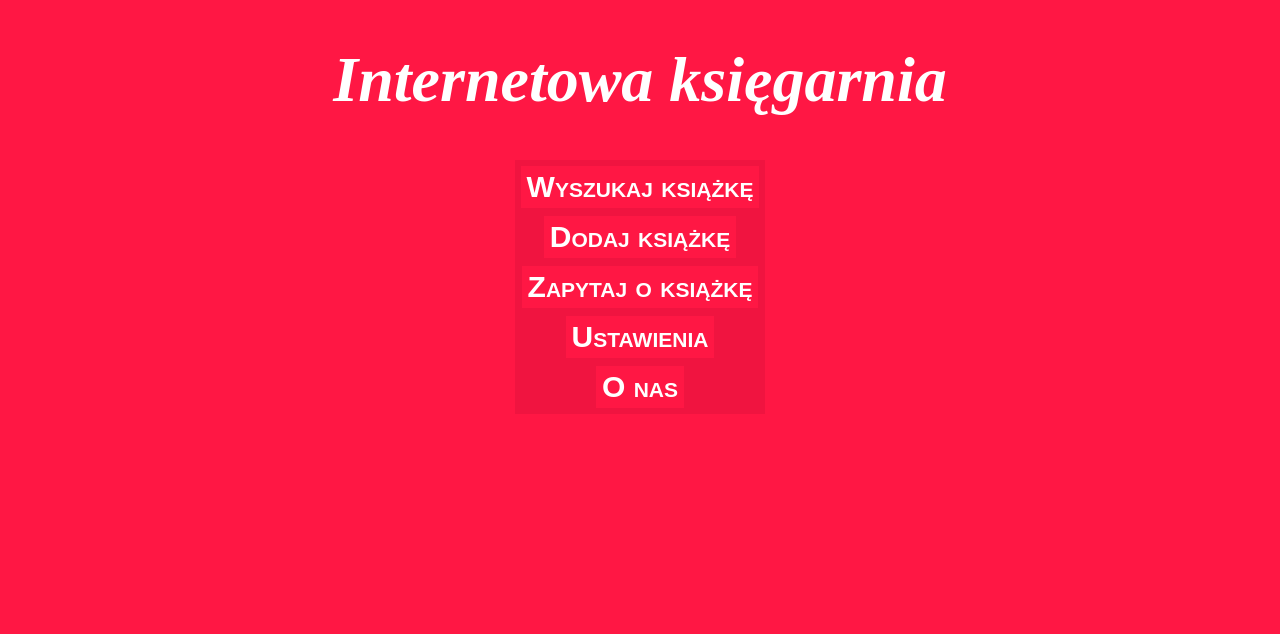
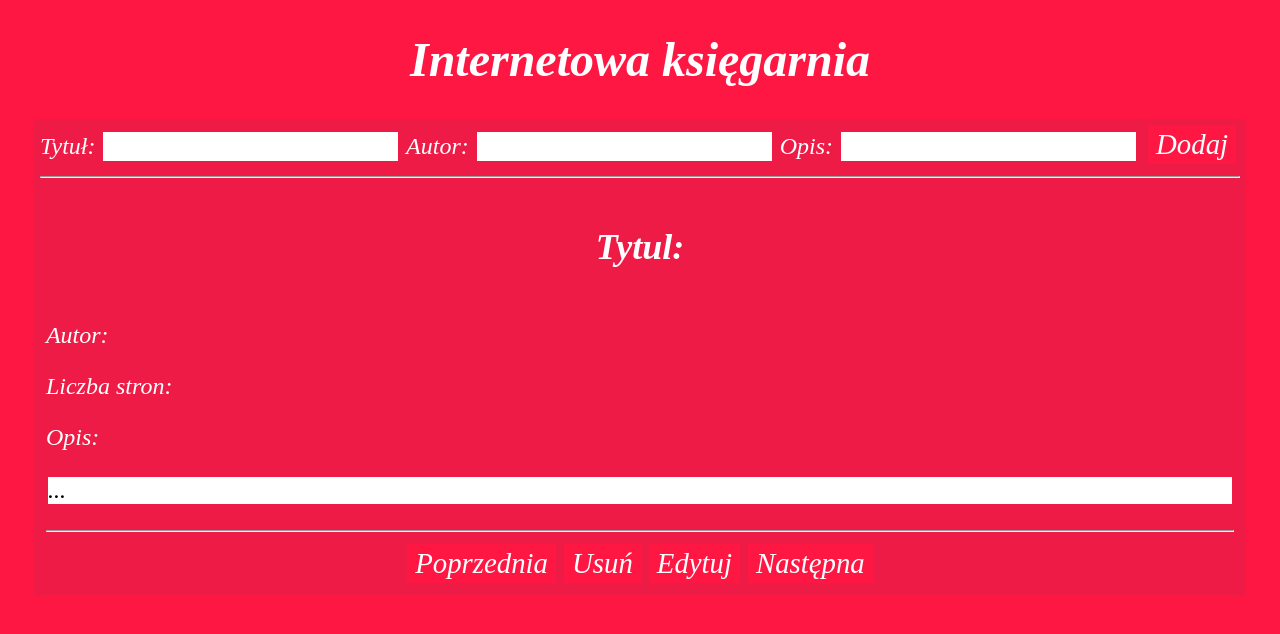
Before and after one commit to kaczmarczykaleks21-bot/booksWeb, a plain HTML site: page frontend/index.html in a window 1280 px wide. Drawn offline with Linux system fonts and the light colour scheme.

Commit message:
restrukturyzacja aplikacji

```diff
--- a/frontend/html/addBook/addBook.css
+++ /dev/null
@@ -1,29 +0,0 @@
-body {
-    background-color: #FF1744;
-    color: white;
-    font:
-    italic 2rem "Fira Sans",
-    serif;
-}
-
-h1 {
-    text-align: center;
-}
-
-.container {
-    display: flex;
-    justify-content: center;
-    align-items: center;
-}
-
-.subContainer {
-    background-color: #f01440;
-    border: solid 2px #f01440;
-    padding: 20px;
-}
-
-.inputs {
-    background-color: #FF1744;
-    padding: 6px;
-    margin-bottom: 8px;
-}
--- a/frontend/html/browser/wyszukiwarka.js
+++ /dev/null
@@ -1,2 +0,0 @@
-console.log('Js!')
-'use strict';
--- a/frontend/html/browser/wyszukiwarkaStyle.css
+++ /dev/null
@@ -1,73 +0,0 @@
-body {
-    background-color: #FF1744;
-    color: white;
-    font:
-    italic 2rem "Fira Sans",
-    serif;
-}
-
-.container {
-    display: flex;
-    justify-content: center;
-    align-items: center;
-}
-
-#displayInfo {
-   background-color: #f01440;
-   color: white;
-   padding: 4px;
-   margin-left: 4px;
-   margin-right: 4px;
-}
-
-h1, h2 {
-    text-align: center;
-}
-
-.arrow1{
-  position: relative;
-  margin:0;
-  width:60px;
-  height: 60px;
-  border-left: 10px solid #fff;
-  border-bottom: 10px solid #fff;
-  transform: rotate(45deg);
-  opacity: .8;
-}
-
-.arrow2{
-  position: relative;
-  margin:0;
-  width:60px;
-  height: 60px;
-  border-right: 10px solid #fff;
-  border-bottom: 10px solid #fff;
-  transform: rotate(-45deg);
-  opacity: .8;
-
-}
-
-.arrow1:hover , .arrow2:hover{
-    cursor: pointer;
-    opacity: 1;
-}
-
-.borrowBtn {
-    font: small-caps bold 16px/1 sans-serif;
-    background-color: #FF1744;
-    border: solid 2px black;
-    color: black;
-}
-
-.borrowBtn:hover {
-    font: small-caps bold 16px/1 sans-serif;
-    background-color: #FF1744;
-    border: solid 2px white;
-    color: white;
-    cursor: pointer;
-}
-
-#centerSpan {
-    display: flex;
-    justify-content: center;
-}
--- a/frontend/html/workInProgress/workInProgressStyle.css
+++ /dev/null
@@ -1,11 +0,0 @@
-body {
-    background-color: #FF1744;
-    color: white;
-    font:
-    italic 2rem "Fira Sans",
-    serif;
-}
-
-h1,p {
-    text-align: center;
-}
--- a/frontend/index.html
+++ b/frontend/index.html
@@ -7,36 +7,39 @@
         <meta name="viewport" content="width=device-width, initial-scale=1">
     </head>
     <body>
+        <h1>Internetowa księgarnia</h1>
+        <div class="container">
+            <div class="subContainer">
+            <div class="bookForm">
+                <form>
+                    <label for="title">Tytuł:</label>
+                    <input type="text" name="title" class="inputs" required>
+                    <label for="author">Autor:</label>
+                    <input type="text" name="author" class="inputs" required>
+                    <label for="description">Opis:</label>
+                    <input type="text" name="description" class="inputs" required>
+                    <button class="addBtn">Dodaj</button>
+                </form>
+                <hr>
+            </div>
 
-        <h1>Internetowa księgarnia</h1>
-
-        <div class="container">
-            <div class="buttonContainer">
-                <div class="centerDiv">
-
-
-                    <a href="/frontend/html/browser/wyszukiwarka.html"><button class="buttons" onclick=""> Wyszukaj książkę</button></a>
-
-                </div>
-
-                <div class="centerDiv">
-                    <a href="/frontend/html/addBook/addBook.html"><button class="buttons">Dodaj książkę</button></a>
-                </div>
-
-                <div class="centerDiv">
-                        <a href="#"><button class="buttons">Zapytaj o książkę</button></a>
-                </div>
-
-                <div class="centerDiv">
-                        <a href="#"><button class="buttons">Ustawienia</button></a>
-                </div>
-
-                <div class="centerDiv">
-                        <a href="#"><button class="buttons">O nas</button></a>
-                </div>
-
+        <div class="displayBooks">
+            <div id="displayInfo">
+                <span class="centerSpan"><h2 class="bookTitle">Tytul:</h2></span>
+                <span><p class="bookAuthor">Autor:</p></span>
+                <span><p class="numberOfPages">Liczba stron:</p></span>
+                <span><p>Opis:</p></span>
+                <p class="bookDescryption">...</p>
+                <hr>
+            <span class="centerBtns" id="centerSpan">
+                <span class="buttons">
+                    <button class="previousBtn">Poprzednia</button><button class="deleteBtn">Usuń</button><button class="edit">Edytuj</button><button class="nextBtn">Następna</button>
+                </span>
+            </span>
             </div>
         </div>
+        </div>
+        </div>
     </body>
-    <script src="index.js"></script>
+    <script src="script.js"></script>
 </html>
--- a/frontend/index.js
+++ /dev/null
@@ -1,2 +0,0 @@
-console.log('JS!')
-'use strict';
--- /dev/null
+++ b/frontend/script.js
@@ -0,0 +1 @@
+'use strict';
--- a/frontend/style.css
+++ b/frontend/style.css
@@ -2,7 +2,7 @@ body {
     background-color: #FF1744;
     color: white;
     font:
-    italic 2rem "Fira Sans",
+    italic 1.5rem "Fira Sans",
     serif;
 }
 
@@ -16,35 +16,69 @@ h1 {
     align-items: center;
 }
 
-.buttonContainer {
-    background-color: #f01440;
+.subContainer {
+    background-color: #ed1b45;
     color: white;
-    border: solid 2px #f01440;
+    padding:6px;
 }
 
-.noUnderline{
-        text-decoration: none;
-        color: white;
-}
-
-.buttons {
-    background-color: #FF1744;
-    color: white;
-    border: solid 2px #FF1744;
-    padding: 4px;
-    margin: 4px;
-    font: small-caps bold 30px/1 sans-serif;
-}
-
-.buttons:hover {
-    background-color: white;
-    color: #FF1744;
-    border: solid 2px #FF1744;
-    cursor: pointer;
-
-}
-
-.centerDiv {
+.centerBtns {
     display: flex;
     justify-content: center;
 }
+
+.previousBtn, .deleteBtn, .edit, .nextBtn, .addBtn {
+    margin-left: 4px;
+    margin-right: 4px;
+    background-color: #FF1744;
+    border: solid 2px #FF1744;
+    color: white;
+    font:
+    italic 1.8rem "Fira Sans",
+    serif;
+}
+
+.addBtn:hover{
+    background-color: white;
+    color: #ed1b45;;
+    cursor: pointer;
+    border: solid 2px #FF1744;
+    font:italic 1.8rem "Fira Sans",
+    serif;
+}
+
+.previousBtn:hover, .deleteBtn:hover, .edit:hover, .nextBtn:hover {
+    background-color: #ed1b45;
+    color: white;
+    cursor: pointer;
+}
+
+.inputs {
+    background-color: white;
+    border: solid 2px #ed1b45;
+    color:black;
+        font:
+    italic 1.5rem "Fira Sans",
+    serif;
+}
+
+#displayInfo{
+    background-color: #ed1b45;
+    color: white;
+    padding: 6px;
+}
+
+#displayInline {
+    display: inline;
+}
+
+.bookDescryption {
+    background-color: white;
+    border: solid 2px #ed1b45;
+    color: black
+}
+
+.centerSpan {
+    display: flex;
+    justify-content: center;
+}
--- /dev/null
+++ b/server.js
@@ -0,0 +1,4 @@
+const express = require('express');
+const app = express();
+
+app.listen(3000)
```
Also changed, not shown: backend/package.json (added, +29 -0 lines), frontend/html/addBook/addBook.html (deleted, +0 -31 lines), frontend/html/browser/wyszukiwarka.html (deleted, +0 -24 lines), frontend/html/workInProgress/workInProgress.html (deleted, +0 -17 lines), 1 other file.
